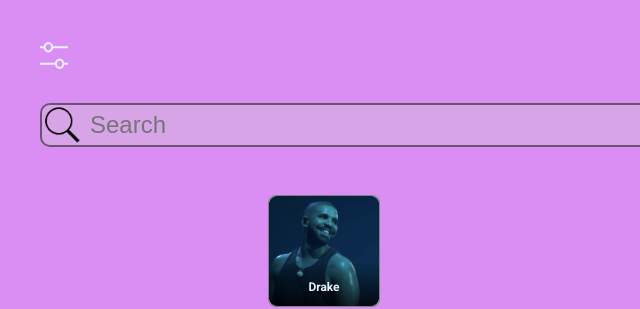
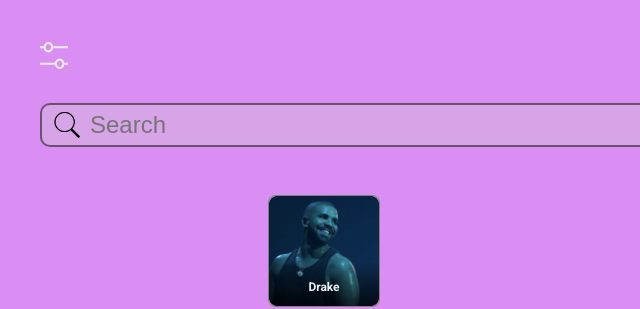
Before and after one commit to MiguelDecode/Music-Player, a website: page pages/search.html in a window 1280 px wide. Shown: the top 309 px of the page, 0-640 px from the left. Drawn offline with Linux system fonts and the light colour scheme.

Commit message:
Add minor changes to css file

```diff
--- a/css/search.css
+++ b/css/search.css
@@ -30,8 +30,8 @@ body {
     border: 2px solid hsla(0, 0%, 0%, 0.5);
     background-image: url('../img/icon-search.png');
     background-repeat: no-repeat;
-    background-size: contain;
-    background-position: left;
+    background-size: 30px;
+    background-position: 10px;
 }
 
 .search__box {
```
